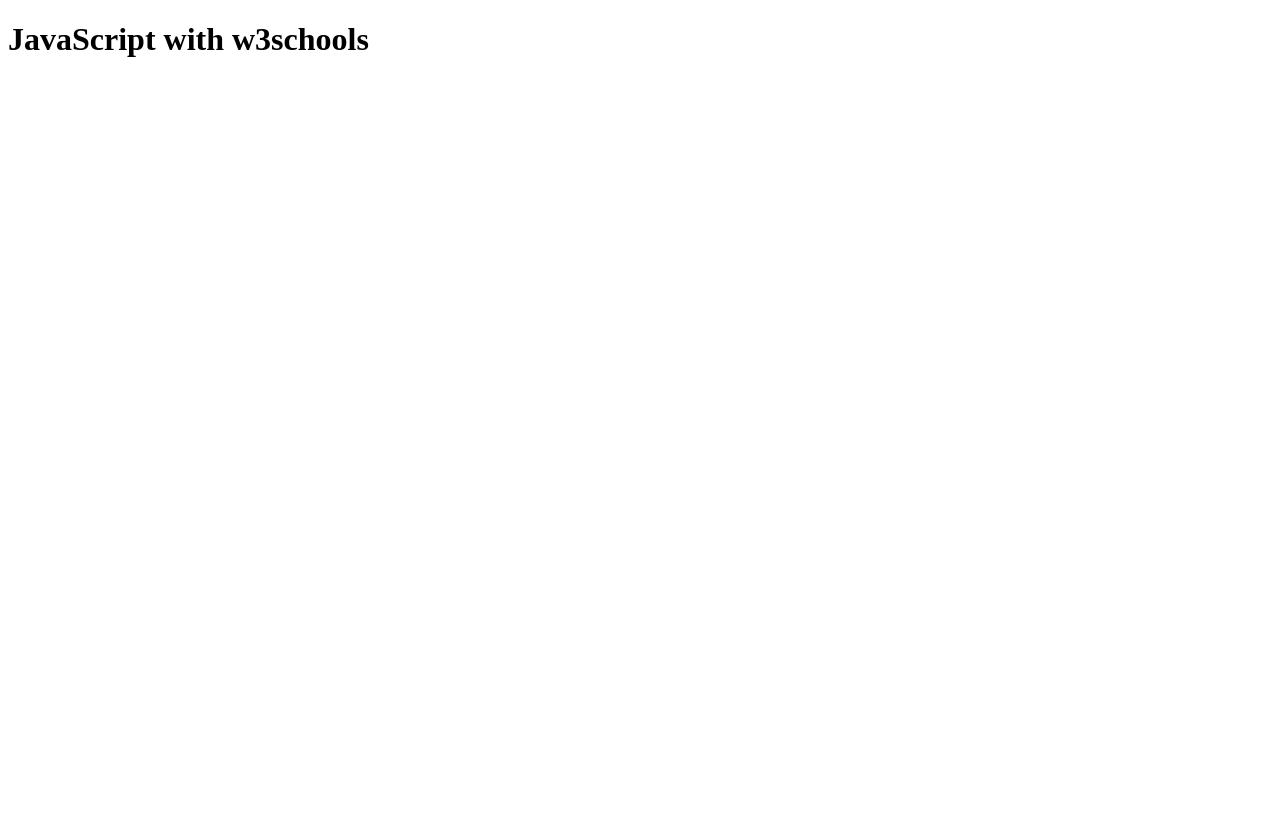
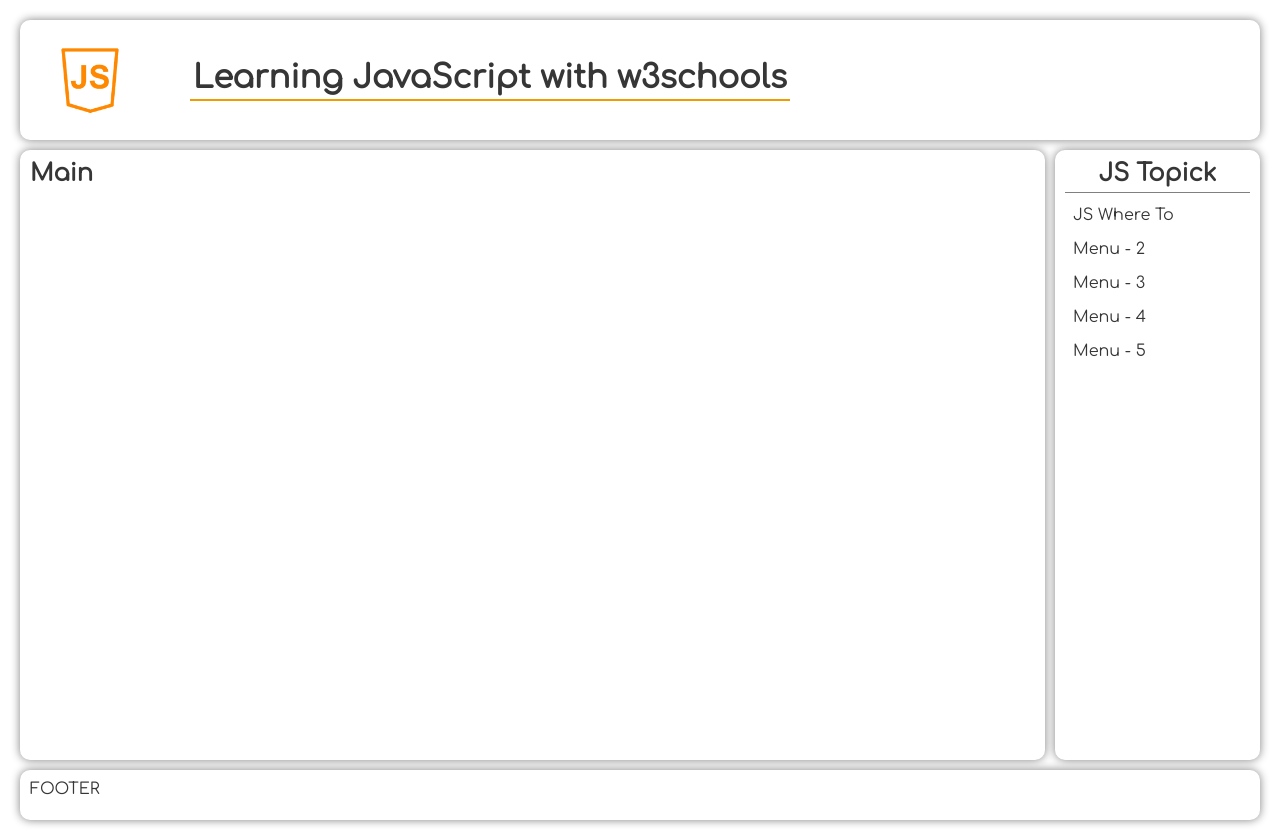
Before and after one commit to AlexViki/w3, a plain HTML site: page index.html in a window 1280 px wide. Before the commit the page ends 800 px from the top, so only its background shows below. Drawn offline with Linux system fonts and the light colour scheme.

Commit message:
Created all blocks; set grid-layout and setup position all blocks. For header set "flex" styles.

```diff
--- a/index.html
+++ b/index.html
@@ -7,8 +7,27 @@
 </head>
 <body>
 
-    <div id="header">
-        <h1>JavaScript with w3schools</h1>
+    <div class="container">
+        <div class="header">
+            <img src="img/javascript.png" alt="logo">
+            <h1>Learning JavaScript with w3schools</h1>
+        </div>
+        <div class="main">
+            <h2>Main</h2>
+        </div>
+        <div class="right-menu">
+            <h2 id="right-menu-h2">JS Topick</h2>
+            <ul>
+                <li><a href="JavaScript%20Where%20To/index.html" target="_blank">JS Where To</a></li>
+                <li><a href="#">Menu - 2</a></li>
+                <li><a href="#">Menu - 3</a></li>
+                <li><a href="#">Menu - 4</a></li>
+                <li><a href="#">Menu - 5</a></li>
+            </ul>
+        </div>
+        <div class="footer">
+            FOOTER
+        </div>
     </div>
 
     <script src="js/main.js"></script>
--- a/style/main.css
+++ b/style/main.css
@@ -0,0 +1,80 @@
+@import url('https://fonts.googleapis.com/css?family=Comfortaa|Exo+2|Maven+Pro');
+
+* {
+    margin: 0;
+    padding: 0;
+    font-family: 'Comfortaa', cursive;
+    color: #363636;
+}
+
+.container {
+    display: grid;
+    grid-gap: 10px;
+    grid-template-columns: 1fr 205px;
+    grid-template-rows: 120px 1fr 50px;
+    min-height: 100vh;
+    margin: 20px;
+}
+.header {
+    grid-column: 1 / span 2;
+    text-align: center
+}
+.main {
+    grid-column: 1;
+    grid-row: 2;
+}
+.right-menu {
+    grid-column: 2;
+    grid-row: 2;
+}
+.footer {
+    grid-column: 1 / span 2;
+}
+
+.header {
+    display: flex;
+    justify-content: flex-start;
+    align-items: center;
+}
+
+.header, .main, .right-menu, .footer {
+    border-radius: 10px;
+    padding: 10px;
+    box-shadow: 0 0 10px grey;
+}
+
+h1 {
+    margin-left: 50px;
+    padding-bottom: 4px;
+    width: 600px;
+    /*margin: auto;*/
+    border-bottom: 2px solid #f09b00;
+}
+
+#right-menu-h2 {
+    text-align: center;
+    border-bottom: 1px solid grey;
+    padding-bottom: 5px;
+}
+
+ul {
+    list-style: none;
+}
+li {
+    margin-top: 10px;
+    padding: 3px;
+    border-radius: 3px;
+
+}
+a {
+    text-decoration: none;
+    padding-left: 5px;
+}
+li:hover {
+    box-shadow: 0 0 10px grey;
+}
+img {
+    width: 100px;;
+    height: 100px;
+    margin-left: 10px;
+}
```
Also changed, not shown: img/javascript.png (added), img/js.png (added).
